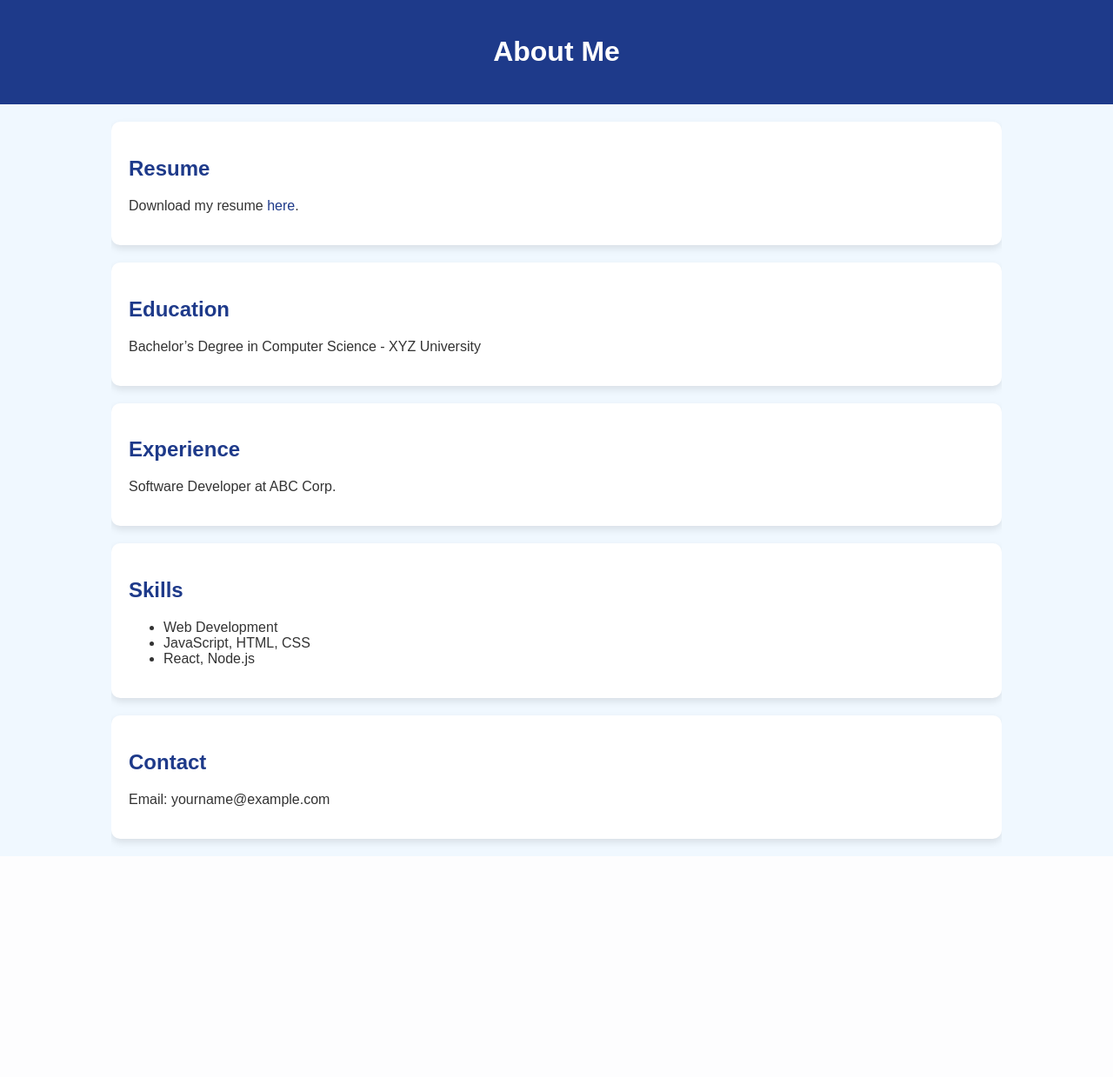
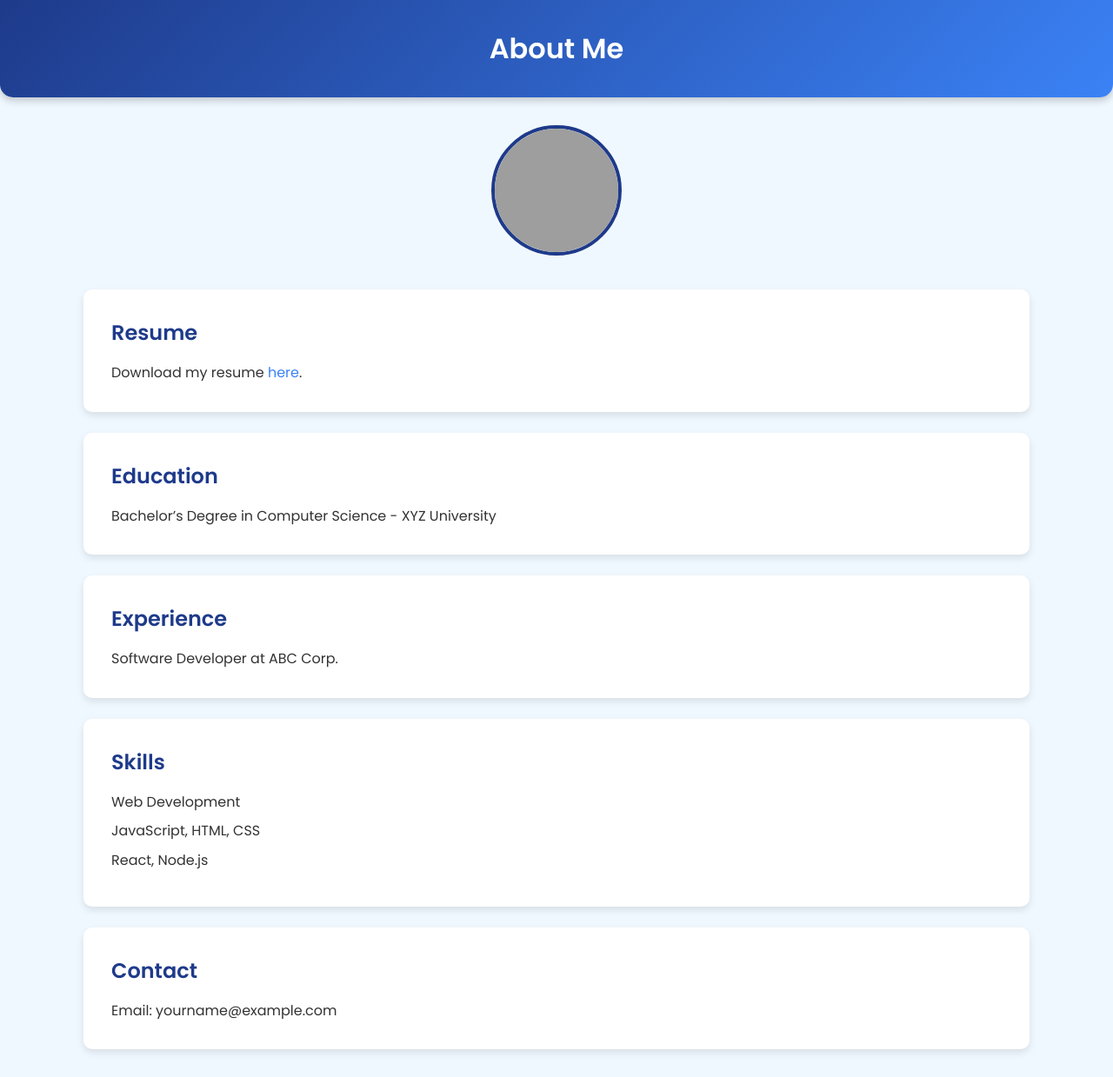
Before and after one commit to johnpaul123Z/jresume, a Flask app: page / in a window 1280 px wide. Shown: the whole page at 87% size. Before the commit the page ends 985 px from the top, so only its background shows below. Run offline with Flask 2, Linux system fonts and the light colour scheme; grey boxes are pictures that could not be loaded.

Commit message:
Update home.html

```diff
--- a/templates/home.html
+++ b/templates/home.html
@@ -1,37 +1,92 @@
 <!DOCTYPE html>
 <html lang="en">
 <head>
-    <meta charset="UTF-8">
-    <meta name="viewport" content="width=device-width, initial-scale=1.0">
+    <meta charset="UTF-8" />
+    <meta name="viewport" content="width=device-width, initial-scale=1.0" />
     <title>About Me</title>
+    <!-- Google Font for a modern look -->
+    <link rel="preconnect" href="https://fonts.googleapis.com" />
+    <link rel="preconnect" href="https://fonts.gstatic.com" crossorigin />
+    <link href="https://fonts.googleapis.com/css2?family=Poppins:wght@300;400;600&display=swap" rel="stylesheet" />
     <style>
-        body {
-            font-family: Arial, sans-serif;
+        * {
             margin: 0;
             padding: 0;
-            background-color: #f0f8ff;
+            box-sizing: border-box;
+        }
+        body {
+            font-family: 'Poppins', sans-serif;
+            background: #f0f8ff;
             color: #333;
         }
-        .container {
-            width: 80%;
-            margin: auto;
-            overflow: hidden;
-        }
         header {
-            background: #1e3a8a;
-            color: white;
-            padding: 20px 0;
+            background: linear-gradient(135deg, #1e3a8a 0%, #3b82f6 100%);
+            color: #fff;
+            padding: 2rem 0;
+            box-shadow: 0 4px 8px rgba(0, 0, 0, 0.2);
+            border-bottom-left-radius: 15px;
+            border-bottom-right-radius: 15px;
             text-align: center;
         }
+        header h1 {
+            font-weight: 600;
+            font-size: 2rem;
+        }
+        .container {
+            width: 85%;
+            max-width: 1200px;
+            margin: 2rem auto;
+            text-align: center;
+        }
+        .photo {
+            margin: 2rem 0;
+        }
+        .photo img {
+            width: 150px;
+            height: 150px;
+            border-radius: 50%;
+            object-fit: cover;
+            border: 4px solid #1e3a8a;
+        }
         .section {
-            background: white;
-            padding: 20px;
-            margin: 20px 0;
+            background: #fff;
+            padding: 2rem;
+            margin: 1.5rem 0;
             border-radius: 10px;
-            box-shadow: 0 4px 8px rgba(0,0,0,0.1);
+            box-shadow: 0 4px 8px rgba(0, 0, 0, 0.1);
+            transition: transform 0.2s ease, box-shadow 0.2s ease;
+        }
+        .section:hover {
+            transform: translateY(-2px);
+            box-shadow: 0 8px 16px rgba(0, 0, 0, 0.15);
         }
         h2 {
             color: #1e3a8a;
+            margin-bottom: 1rem;
+            font-size: 1.5rem;
+        }
+        p, li {
+            font-size: 1rem;
+            line-height: 1.6;
+        }
+        ul {
+            list-style-type: none;
+            padding: 0;
+        }
+        ul li {
+            margin: 0.5rem 0;
+        }
+        a {
+            color: #3b82f6;
+            text-decoration: none;
+        }
+        a:hover {
+            text-decoration: underline;
+        }
+        @media (min-width: 768px) {
+            .section {
+                text-align: left;
+            }
         }
     </style>
 </head>
@@ -40,9 +95,12 @@
         <h1>About Me</h1>
     </header>
     <div class="container">
+        <div class="photo">
+            <img src="your-photo-url.jpg" alt="Your Photo" />
+        </div>
         <div class="section">
             <h2>Resume</h2>
-            <p>Download my resume <a href="#" style="color: #1e3a8a; text-decoration: none;">here</a>.</p>
+            <p>Download my resume <a href="#">here</a>.</p>
         </div>
         <div class="section">
             <h2>Education</h2>
```
